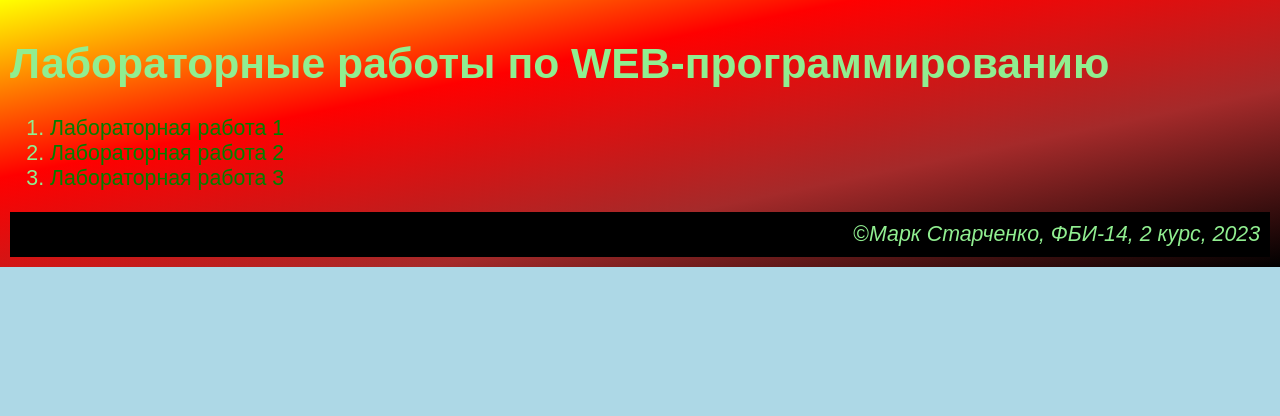
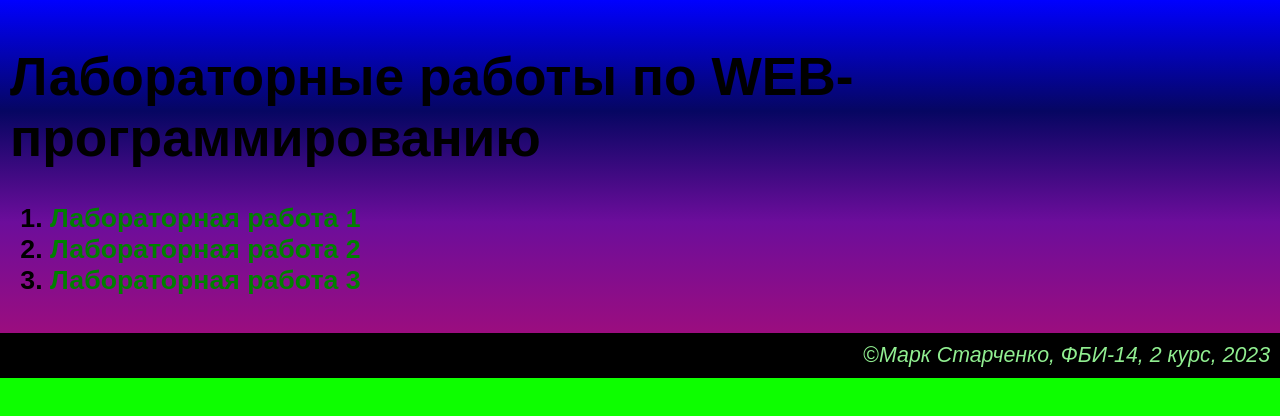
Before and after one commit to Marrrik/web-programming-labs, a plain HTML site: page index.html in a window 1280 px wide. Drawn offline with Linux system fonts and the light colour scheme.

Commit message:
Так надо)

```diff
--- a/index.html
+++ b/index.html
@@ -9,7 +9,6 @@
 </head>
 <body>
     <header>
-        <main>
         <h1>Лабораторные работы по WEB-программированию</h1>
 
         <ol>
@@ -17,13 +16,14 @@
             <li><a href="laba2.html" target="_blank">Лабораторная работа 2</a></li>
             <li><a href="laba3.html" target="_blank">Лабораторная работа 3</a></li>
         </ol>
+    </header>
 
+    <main>
     </main>
 
     <footer>
         &copy;<i>Марк Старченко, ФБИ-14, 2 курс, 2023</i>
+    </footer>
 
-        </footer>
-    </header>
 </body>
 </html>
--- a/main.css
+++ b/main.css
@@ -1,5 +1,5 @@
 body {
-    background-color: lightblue;
+    background-color:rgb(13, 254, 0);
     color: maroon;
     font-family: Arial;
     margin: 0px;
@@ -7,11 +7,20 @@ body {
 }
 
 header {
-        background: linear-gradient(to right bottom, yellow, red, brown, black);
-        color: lightgreen;
+        background: linear-gradient(to right bottom, rgb(255, 255, 0), red, brown, black);
+        color: rgb(32, 17, 196);
         padding: 10px;
         font-size: 16pt;
 
+}
+
+header:hover {
+    background: linear-gradient( blue, rgb(6, 6, 98) ,rgb(108, 13, 155),rgb(155, 13, 127));
+    color: black;
+    padding: 10px;
+    font-size: 20pt;
+    font-weight: bold;
+    transition: 0.1s
 }
 
 footer {background-color: black;
@@ -20,6 +29,25 @@ footer {background-color: black;
         font-size: 16pt;
         text-align: right;
 }
+
+footer:visited {
+    background-color: rgb(194, 210, 20);
+    color: lightgreen;
+    padding: 10px;
+    font-size: 16pt;
+    text-align: right;
+}
+
+footer:hover {
+    background-color: rgb(194, 210, 20);
+    color: black;
+    padding: 10px;
+    font-size: 20pt;
+    text-align: right;
+    font-weight: bold;
+    transition: 0.3s
+}
+
 a {
     text-decoration: none;
     color: green;
```
Also changed, not shown: laba3.html (+1 -1 lines). Lines whose indentation alone changed are shown as unchanged.
